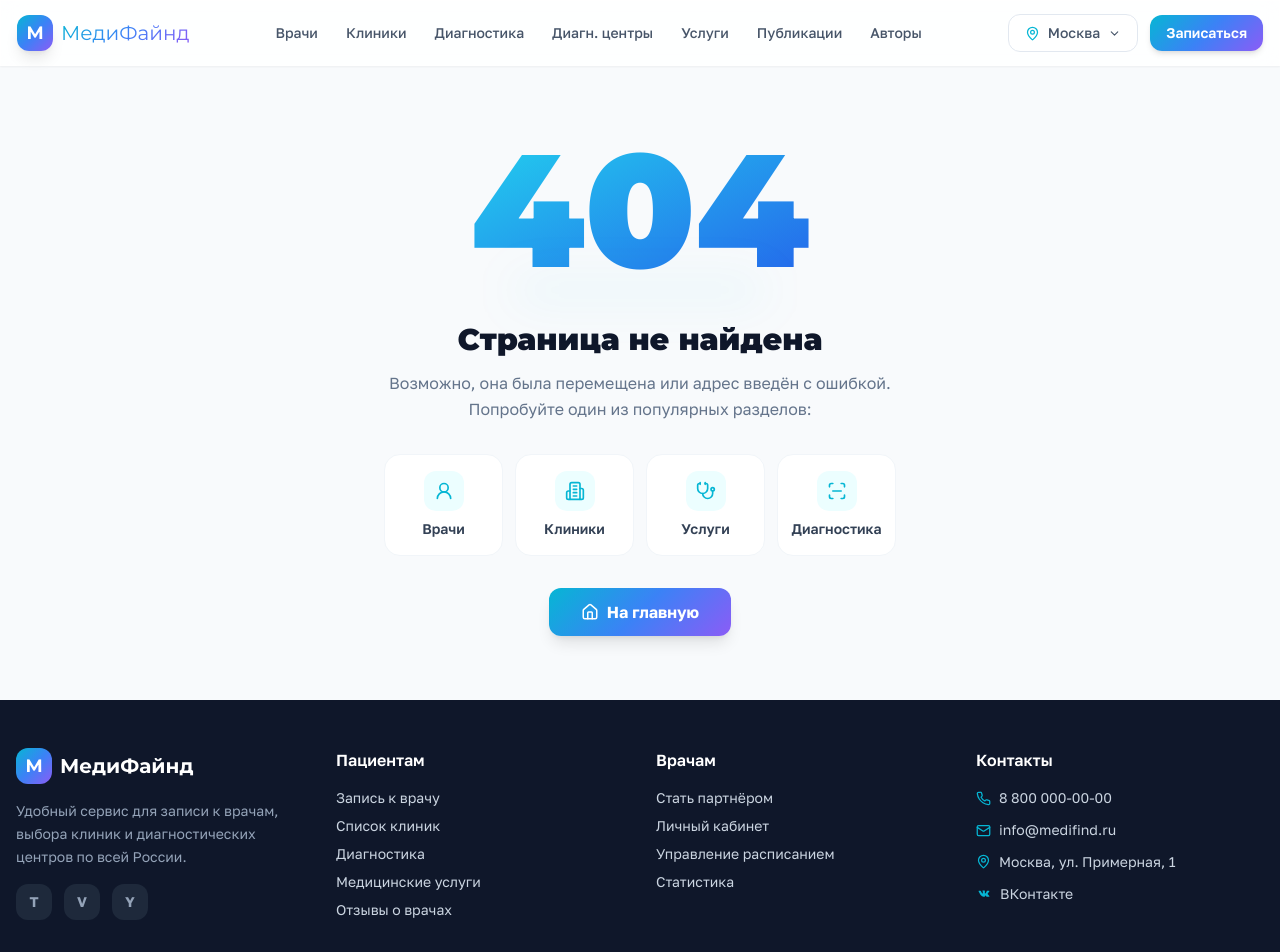
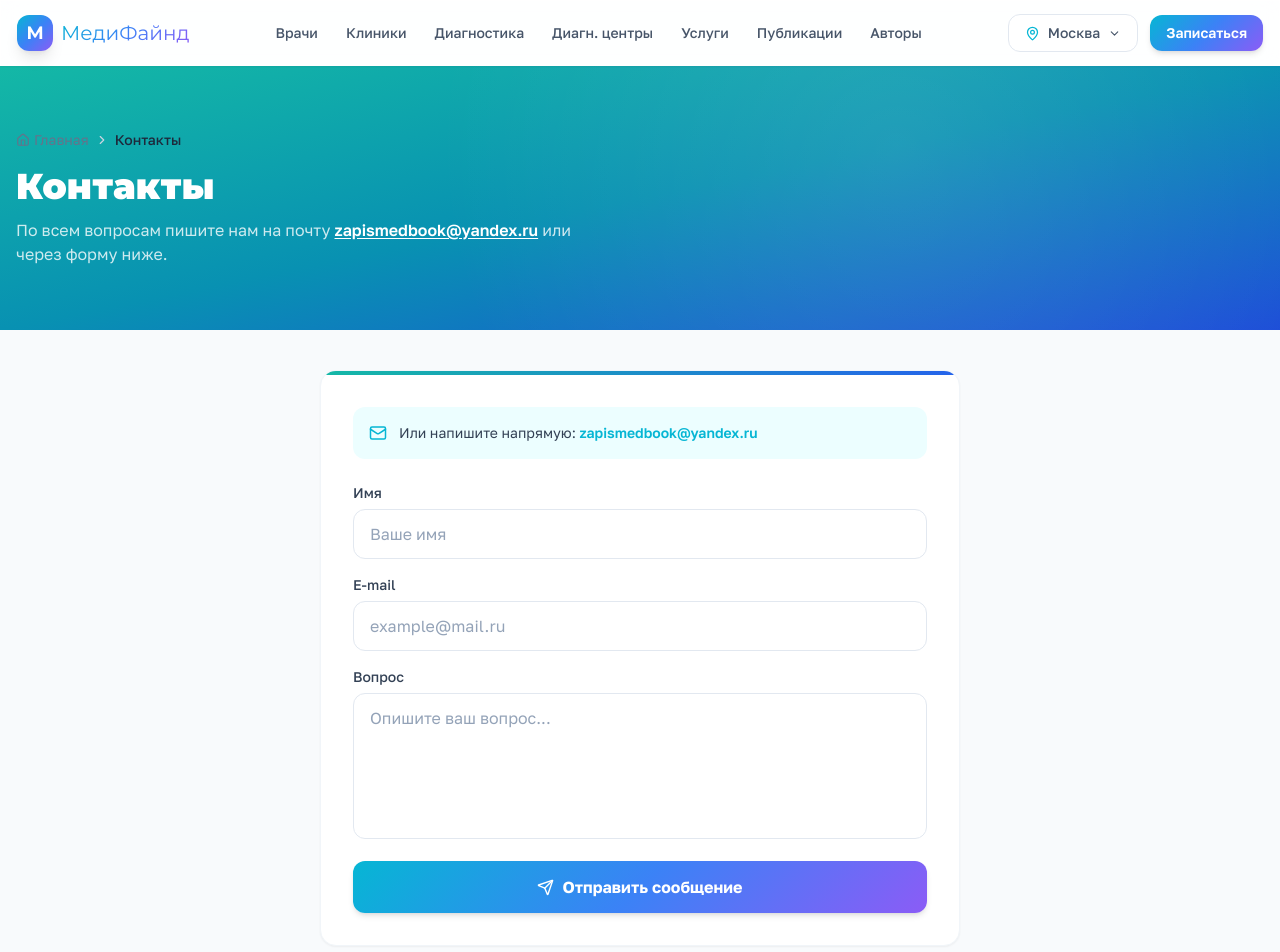
Before and after one commit to pr-poehali-dev/online-medical-portal, a React (Vite) app: page /contacts in a window 1280 px wide. Shown: the top 952 px of the page. Built offline with nearby package versions, Linux system fonts and the light colour scheme.

Commit message:
feat: add contacts page with form

```diff
--- a/src/App.tsx
+++ b/src/App.tsx
@@ -15,6 +15,7 @@ import Services from "./pages/Services";
 import DoctorProfile from "./pages/DoctorProfile";
 import ClinicProfile from "./pages/ClinicProfile";
 import PublicationDetail from "./pages/PublicationDetail";
+import Contacts from "./pages/Contacts";
 import NotFound from "./pages/NotFound";
 import NotFoundPage from "./pages/NotFoundPage";
 import Loaders from "./pages/Loaders";
@@ -40,6 +41,7 @@ const App = () => (
           <Route path="/authors/:id" element={<AuthorDetail />} />
           <Route path="/publications" element={<Publications />} />
           <Route path="/publications/:id" element={<PublicationDetail />} />
+          <Route path="/contacts" element={<Contacts />} />
           <Route path="/loaders" element={<Loaders />} />
           {/* ADD ALL CUSTOM ROUTES ABOVE THE CATCH-ALL "*" ROUTE */}
           <Route path="*" element={<NotFoundPage />} />
--- /dev/null
+++ b/src/pages/Contacts.tsx
@@ -0,0 +1,122 @@
+import { useState } from "react";
+import { Link } from "react-router-dom";
+import Header from "@/components/layout/Header";
+import Footer from "@/components/layout/Footer";
+import Breadcrumbs from "@/components/shared/Breadcrumbs";
+import Icon from "@/components/ui/icon";
+
+export default function ContactsPage() {
+  const [form, setForm] = useState({ name: "", email: "", message: "" });
+  const [sent, setSent] = useState(false);
+
+  const handleSubmit = (e: React.FormEvent) => {
+    e.preventDefault();
+    setSent(true);
+  };
+
+  return (
+    <div className="min-h-screen flex flex-col bg-slate-50">
+      <Header />
+
+      <section className="bg-gradient-to-br from-teal-500 via-cyan-600 to-blue-700 py-12 md:py-16 relative overflow-hidden">
+        <div className="absolute inset-0 opacity-10" style={{
+          backgroundImage: "radial-gradient(circle at 70% 30%, white 0, transparent 50%)"
+        }} />
+        <div className="container mx-auto px-4 relative z-10">
+          <Breadcrumbs items={[{ label: "Контакты" }]} />
+          <h1 className="font-heading font-black text-3xl md:text-4xl text-white mt-4 mb-3">Контакты</h1>
+          <p className="text-white/80 max-w-xl">
+            По всем вопросам пишите нам на почту{" "}
+            <a href="mailto:zapismedbook@yandex.ru" className="text-white font-semibold underline underline-offset-2 hover:no-underline">
+              zapismedbook@yandex.ru
+            </a>{" "}
+            или через форму ниже.
+          </p>
+        </div>
+      </section>
+
+      <div className="container mx-auto px-4 py-10 max-w-2xl">
+
+        {sent ? (
+          <div className="bg-white rounded-2xl shadow-sm border border-slate-100 p-10 text-center">
+            <div className="w-16 h-16 bg-teal-50 rounded-2xl flex items-center justify-center mx-auto mb-5">
+              <Icon name="CheckCircle" size={36} className="text-teal-500" />
+            </div>
+            <h2 className="font-heading font-black text-2xl text-slate-900 mb-2">Сообщение отправлено!</h2>
+            <p className="text-slate-500 mb-6">Мы ответим вам в течение рабочего дня.</p>
+            <button
+              onClick={() => { setSent(false); setForm({ name: "", email: "", message: "" }); }}
+              className="px-6 py-3 rounded-xl border border-slate-200 text-slate-700 font-medium hover:border-brand-cyan hover:text-brand-cyan transition-colors"
+            >
+              Отправить ещё одно сообщение
+            </button>
+          </div>
+        ) : (
+          <div className="bg-white rounded-2xl shadow-sm border border-slate-100 overflow-hidden">
+            <div className="h-1 bg-gradient-to-r from-teal-500 to-blue-600" />
+            <div className="p-6 sm:p-8">
+
+              <div className="flex items-center gap-3 mb-6 p-4 bg-cyan-50 rounded-xl">
+                <Icon name="Mail" size={18} className="text-brand-cyan flex-shrink-0" />
+                <span className="text-sm text-slate-700">
+                  Или напишите напрямую:{" "}
+                  <a href="mailto:zapismedbook@yandex.ru" className="text-brand-cyan font-semibold hover:underline">
+                    zapismedbook@yandex.ru
+                  </a>
+                </span>
+              </div>
+
+              <form onSubmit={handleSubmit} className="space-y-4">
+                <div>
+                  <label className="block text-sm font-medium text-slate-700 mb-1.5">Имя</label>
+                  <input
+                    type="text"
+                    required
+                    placeholder="Ваше имя"
+                    value={form.name}
+                    onChange={e => setForm(f => ({ ...f, name: e.target.value }))}
+                    className="w-full px-4 py-3 rounded-xl border border-slate-200 text-slate-800 placeholder-slate-400 focus:outline-none focus:border-brand-cyan focus:ring-2 focus:ring-brand-cyan/10 transition-all"
+                  />
+                </div>
+
+                <div>
+                  <label className="block text-sm font-medium text-slate-700 mb-1.5">E-mail</label>
+                  <input
+                    type="email"
+                    required
+                    placeholder="example@mail.ru"
+                    value={form.email}
+                    onChange={e => setForm(f => ({ ...f, email: e.target.value }))}
+                    className="w-full px-4 py-3 rounded-xl border border-slate-200 text-slate-800 placeholder-slate-400 focus:outline-none focus:border-brand-cyan focus:ring-2 focus:ring-brand-cyan/10 transition-all"
+                  />
+                </div>
+
+                <div>
+                  <label className="block text-sm font-medium text-slate-700 mb-1.5">Вопрос</label>
+                  <textarea
+                    required
+                    rows={5}
+                    placeholder="Опишите ваш вопрос..."
+                    value={form.message}
+                    onChange={e => setForm(f => ({ ...f, message: e.target.value }))}
+                    className="w-full px-4 py-3 rounded-xl border border-slate-200 text-slate-800 placeholder-slate-400 focus:outline-none focus:border-brand-cyan focus:ring-2 focus:ring-brand-cyan/10 transition-all resize-none"
+                  />
+                </div>
+
+                <button
+                  type="submit"
+                  className="w-full flex items-center justify-center gap-2 gradient-brand text-white font-bold py-3.5 rounded-xl hover:opacity-90 hover:-translate-y-0.5 transition-all shadow-md"
+                >
+                  <Icon name="Send" size={17} />
+                  Отправить сообщение
+                </button>
+              </form>
+            </div>
+          </div>
+        )}
+      </div>
+
+      <Footer />
+    </div>
+  );
+}
```
